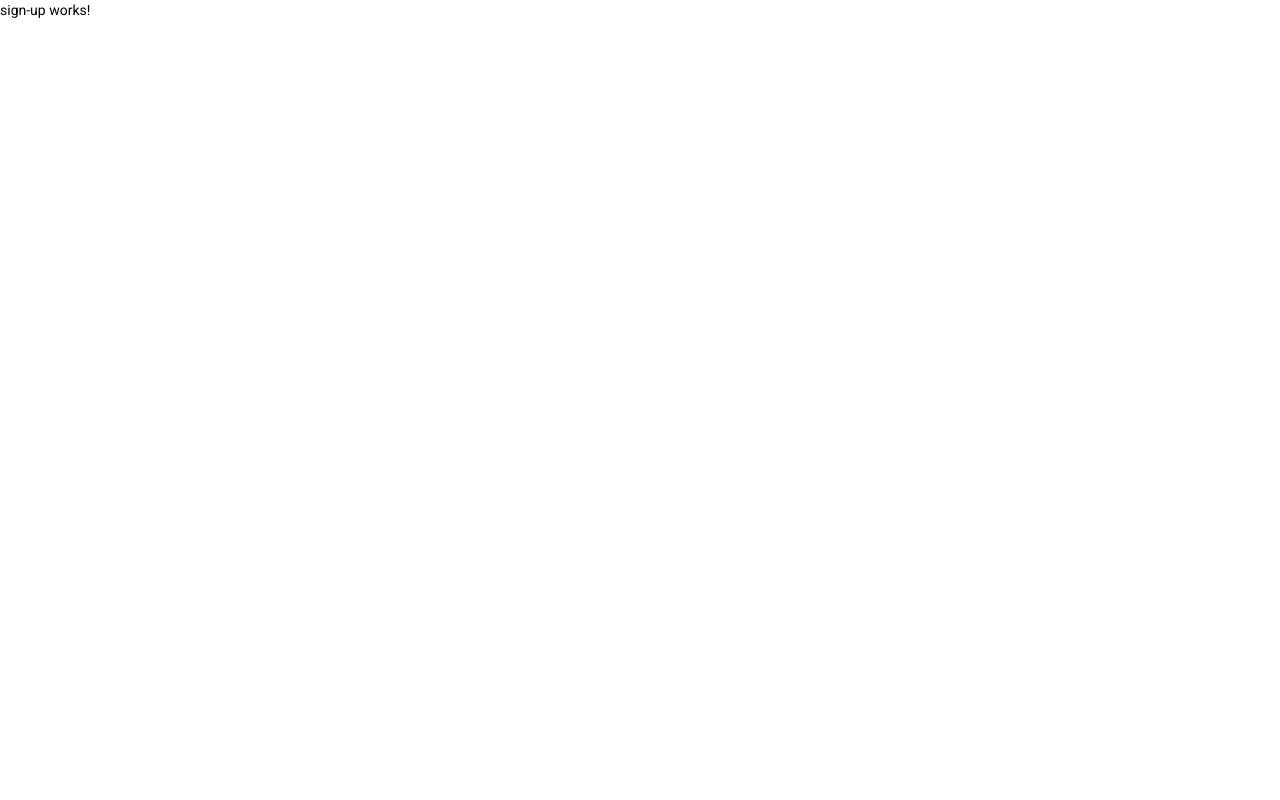
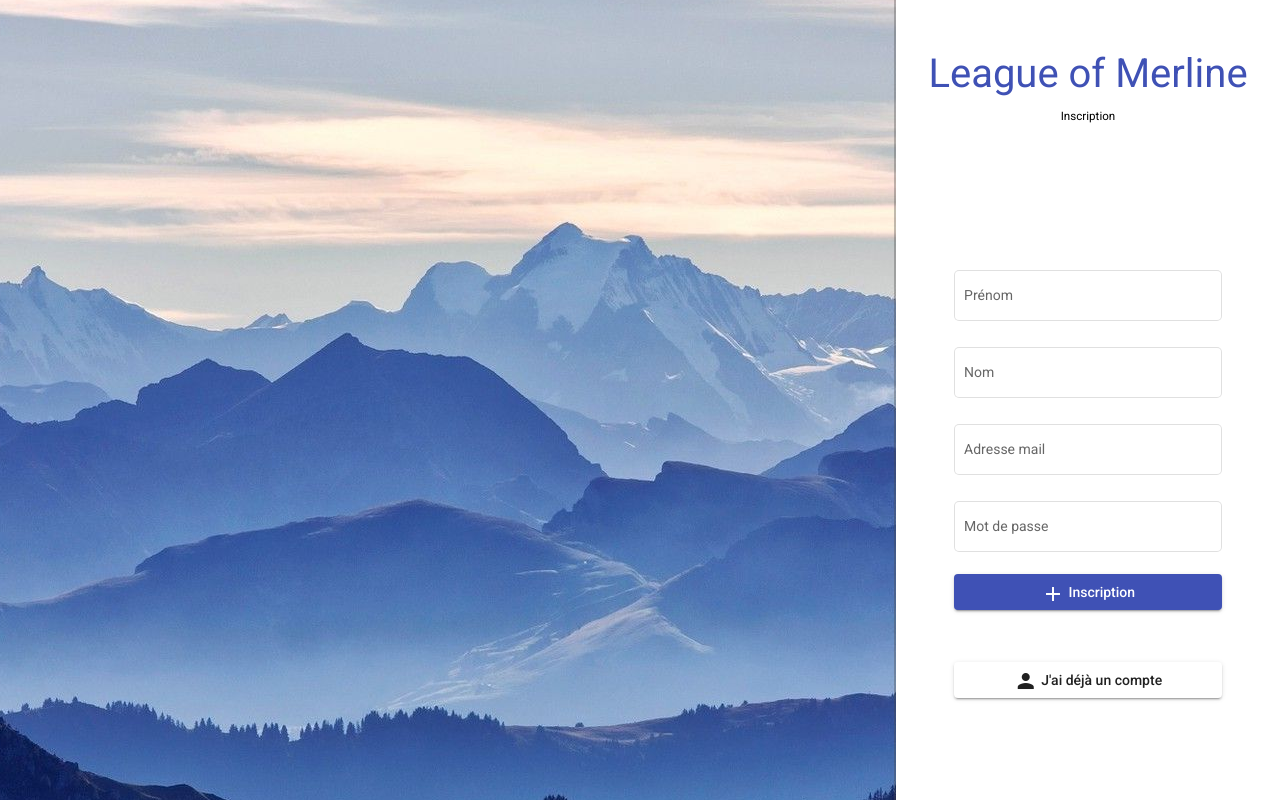
Before and after one commit to PixDay/League-of-Merline, an Angular app in the folder Web/: page /sign-up in a window 1280 px wide. Built offline with nearby package versions, Linux system fonts and the light colour scheme.

Commit message:
[MODIFIED] - Justify the sign in/up component so we have a better UX

```diff
--- a/Web/src/app/components/sign-in/sign-in.component.html
+++ b/Web/src/app/components/sign-in/sign-in.component.html
@@ -1,9 +1,11 @@
 <div fxLayout="row" fxLayoutAlign="start stretch" fxFill>
     <div fxFlex="70%" class="sign-background"></div>
     <div fxFlex="30%" class="sign-div-color" fxLayout="column" fxLayoutAlign="space-around center">
-        <div fxFlex="10%" fxFill></div>
-        <div fxFlex="40%" fxLayout="column" fxLayoutAlign="space-around center" fxFill>
-            <h1 fxFlex="10%">League of Merline</h1>
+        <div fxFlex="70%" fxLayout="column" fxLayoutAlign="space-around center" fxFill>
+            <div fxFlex="10%" fxLayout="column" fxLayoutAlign="center center">
+                <h1>League of Merline</h1>
+                <h5>Connexion</h5>
+            </div>
             <div fxFlex="40%" fxLayout="column" fxLayoutAlign="space-around center" fxFill>
                 <mat-form-field appearance="outline" class="sign-input">
                     <mat-label>Adresse mail</mat-label>
@@ -16,8 +18,8 @@
                 <button mat-raised-button color="primary" class="sign-button" fxLayout="row" fxLayoutAlign="space-around center"><mat-icon>person</mat-icon> Connexion</button>
             </div>
         </div>
-        <div fxFlex="50%" fxLayout="column" fxLayoutAlign="space-around center" fxFill>
-            <button mat-raised-button color="primary" class="sign-button" fxLayout="row" fxLayoutAlign="space-around center"><mat-icon>add</mat-icon> Inscription</button>
+        <div fxFlex="30%" fxLayout="column" fxLayoutAlign="space-around center" fxFill>
+            <a mat-raised-button href="sign-up" class="sign-button" fxLayout="row" fxLayoutAlign="space-around center"><mat-icon>add</mat-icon> Je n'ai pas de compte</a>
         </div>
     </div>
 </div>
--- a/Web/src/app/components/sign-up/sign-up.component.html
+++ b/Web/src/app/components/sign-up/sign-up.component.html
@@ -1 +1,33 @@
-<p>sign-up works!</p>
+<div fxLayout="row" fxLayoutAlign="start stretch" fxFill>
+    <div fxFlex="70%" class="sign-background"></div>
+    <div fxFlex="30%" class="sign-div-color" fxLayout="column" fxLayoutAlign="space-around center">
+        <div fxFlex="70%" fxLayout="column" fxLayoutAlign="space-around center" fxFill>
+            <div fxFlex="10%" fxLayout="column" fxLayoutAlign="center center">
+                <h1>League of Merline</h1>
+                <h5>Inscription</h5>
+            </div>
+            <div fxFlex="40%" fxLayout="column" fxLayoutAlign="space-around center" fxFill>
+                <mat-form-field appearance="outline" class="sign-input">
+                    <mat-label>Prénom</mat-label>
+                    <input matInput placeholder="Adrien">
+                </mat-form-field>
+                <mat-form-field appearance="outline" class="sign-input">
+                    <mat-label>Nom</mat-label>
+                    <input matInput placeholder="Colombier">
+                </mat-form-field>
+                <mat-form-field appearance="outline" class="sign-input">
+                    <mat-label>Adresse mail</mat-label>
+                    <input matInput placeholder="adrien.colombier@epitech.eu">
+                </mat-form-field>
+                <mat-form-field appearance="outline" class="sign-input">
+                    <mat-label>Mot de passe</mat-label>
+                    <input matInput type="password">
+                </mat-form-field>
+                <button mat-raised-button color="primary" class="sign-button" fxLayout="row" fxLayoutAlign="space-around center"><mat-icon>add</mat-icon> Inscription</button>
+            </div>
+        </div>
+        <div fxFlex="30%" fxLayout="column" fxLayoutAlign="space-around center" fxFill>
+            <a mat-raised-button href="sign-in" class="sign-button" fxLayout="row" fxLayoutAlign="space-around center"><mat-icon>person</mat-icon> J'ai déjà un compte</a>
+        </div>
+    </div>
+</div>
```
